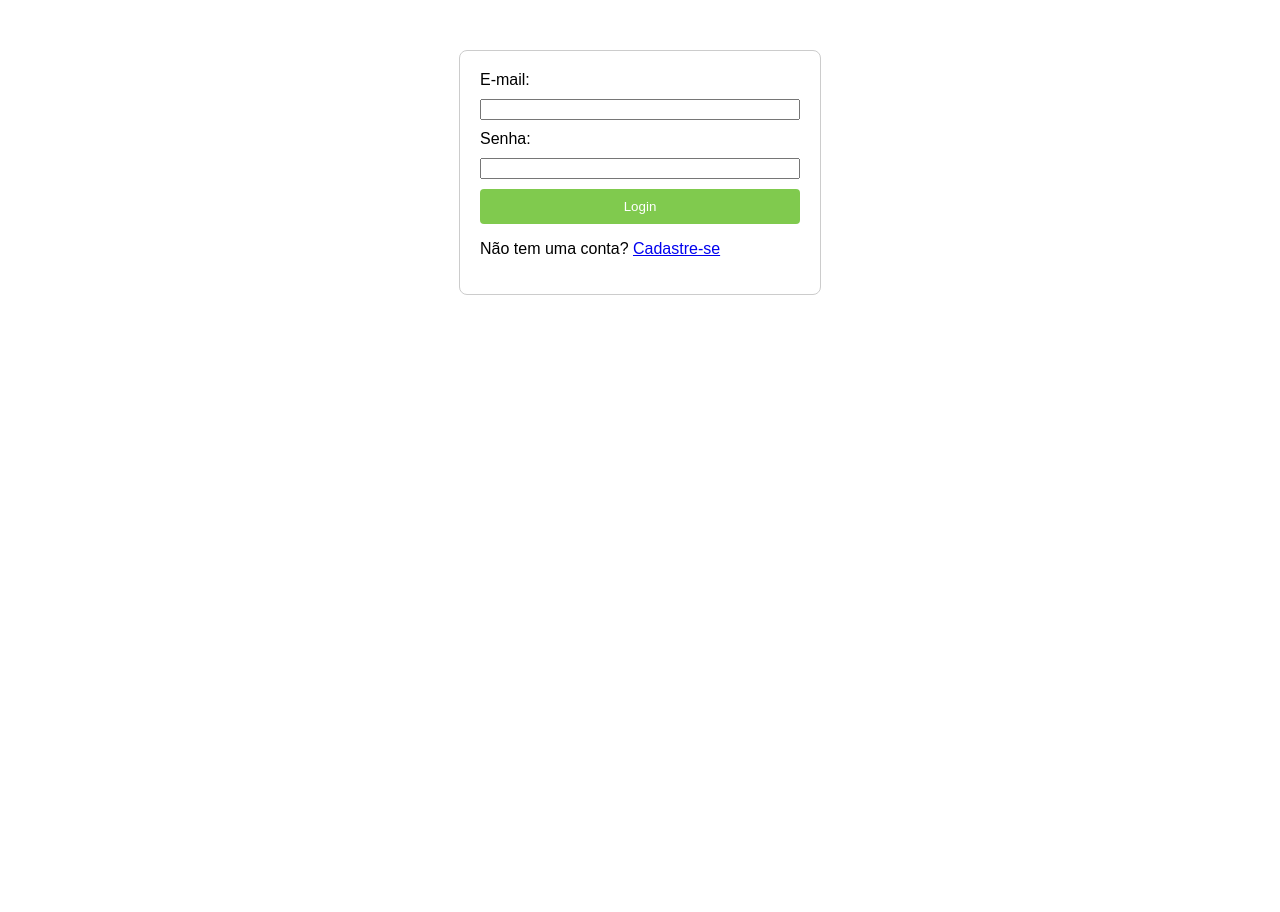
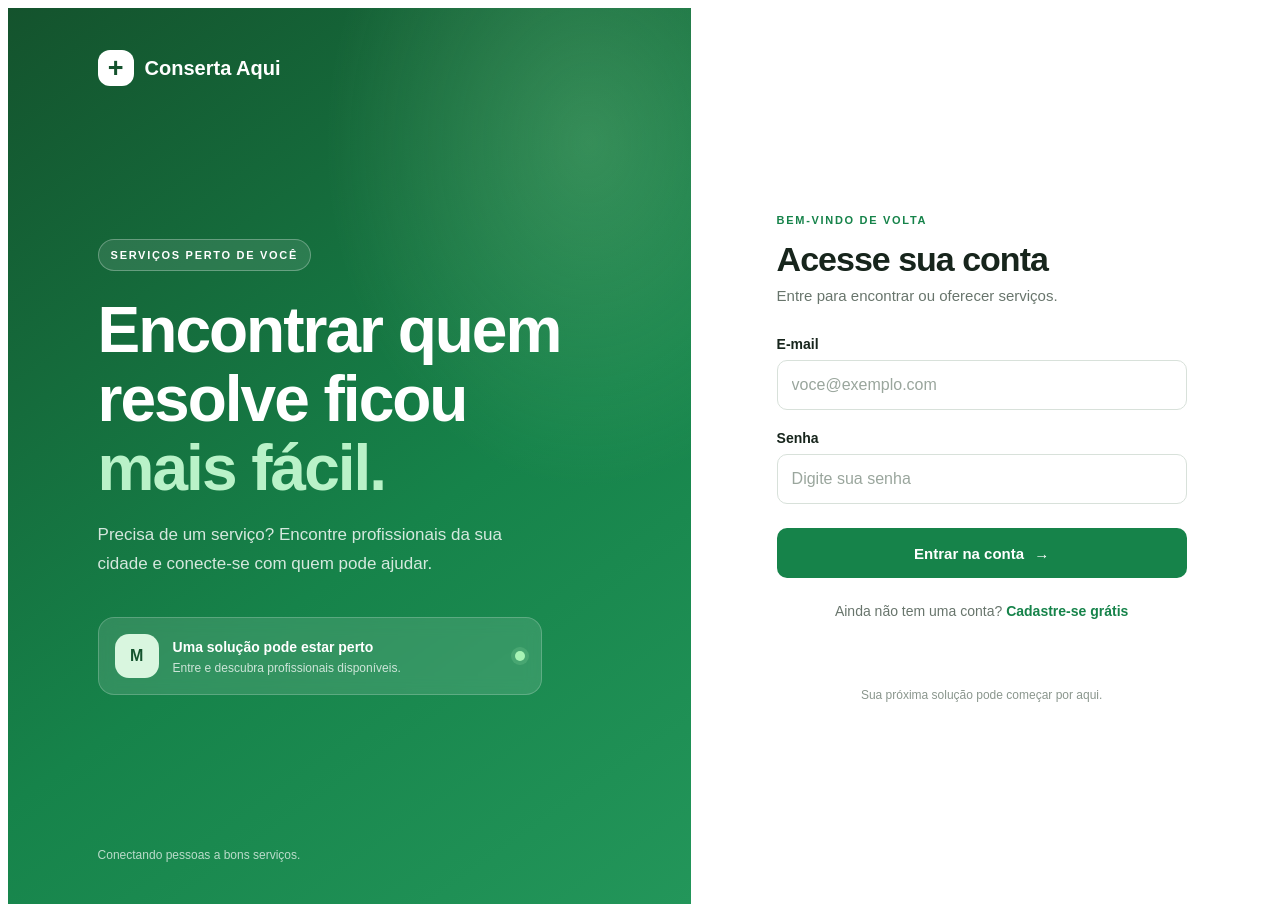
Before and after one commit to ProjEngSoft/Projeto-Scrum---ES-1, a Next.js app: page / in a window 1280 px wide. Before the commit the page ends 800 px from the top, so only its background shows below. Built offline with nearby package versions, Linux system fonts and the light colour scheme.

Commit message:
style: bonitificação de login

```diff
--- a/app/login.css
+++ b/app/login.css
@@ -1,25 +1,235 @@
-.container-login {
-  max-width: 320px;
-  margin: 50px auto;
-  padding: 20px;
-  border: 1px solid #ccc;
-  border-radius: 8px;
-  font-family: sans-serif;
+.pagina-login {
+  --verde-escuro: #14532d;
+  --verde: #16834a;
+  --verde-claro: #eaf6ee;
+  --texto: #17251c;
+  --texto-suave: #68756c;
+
+  display: grid;
+  grid-template-columns: minmax(0, 1fr) minmax(420px, 0.85fr);
+  min-height: 100vh;
+  background: #fff;
+  color: var(--texto);
+  font-family: Arial, Helvetica, sans-serif;
+}
+
+.painel-apresentacao {
+  display: flex;
+  flex-direction: column;
+  justify-content: space-between;
+  min-height: 100vh;
+  padding: 42px clamp(32px, 7vw, 100px);
+  color: white;
+  background:
+    radial-gradient(ellipse at 85% 15%, rgba(139, 210, 151, 0.28), transparent 32%),
+    linear-gradient(145deg, #14532d 0%, #16834a 58%, #23965a 100%);
+}
+
+.marca {
+  display: inline-flex;
+  align-items: center;
+  gap: 11px;
+  width: fit-content;
+  color: white;
+  font-size: 20px;
+  font-weight: 700;
+  text-decoration: none;
+}
+
+.marca-icone {
+  display: grid;
+  width: 36px;
+  height: 36px;
+  place-items: center;
+  border-radius: 12px;
+  color: var(--verde-escuro);
+  background: white;
+  font-size: 27px;
+  line-height: 1;
+}
+
+.apresentacao-conteudo {
+  max-width: 580px;
+  margin: 70px 0;
+}
+
+.etiqueta,
+.boas-vindas {
+  font-size: 11px;
+  font-weight: 700;
+  letter-spacing: 1.7px;
+}
+
+.etiqueta {
+  display: inline-block;
+  padding: 9px 12px;
+  border: 1px solid rgba(255, 255, 255, 0.28);
+  border-radius: 999px;
+  background: rgba(255, 255, 255, 0.1);
+}
+
+.apresentacao-conteudo h1 {
+  margin: 25px 0 18px;
+  font-size: clamp(38px, 5vw, 64px);
+  line-height: 1.08;
+  letter-spacing: -2px;
+}
+
+.apresentacao-conteudo h1 span {
+  color: #b9f2c8;
+}
+
+.texto-apresentacao {
+  max-width: 440px;
+  color: rgba(255, 255, 255, 0.82);
+  font-size: 17px;
+  line-height: 1.7;
+}
+
+.cartao-destaque {
+  display: flex;
+  align-items: center;
+  gap: 14px;
+  max-width: 410px;
+  margin-top: 38px;
+  padding: 16px;
+  border: 1px solid rgba(255, 255, 255, 0.2);
+  border-radius: 16px;
+  background: rgba(255, 255, 255, 0.12);
+  backdrop-filter: blur(8px);
+}
+
+.avatar-profissional {
+  display: grid;
+  flex: 0 0 44px;
+  width: 44px;
+  height: 44px;
+  place-items: center;
+  border-radius: 14px;
+  color: var(--verde-escuro);
+  background: #d9f6df;
+  font-weight: 700;
+}
+
+.cartao-destaque strong {
+  font-size: 14px;
+}
+
+.cartao-destaque p {
+  margin: 5px 0 0;
+  color: rgba(255, 255, 255, 0.76);
+  font-size: 12px;
+}
+
+.sinal-online {
+  width: 10px;
+  height: 10px;
+  margin-left: auto;
+  border-radius: 50%;
+  background: #a7f3b5;
+  box-shadow: 0 0 0 4px rgba(167, 243, 181, 0.16);
+}
+
+.rodape-apresentacao,
+.nota-privacidade {
+  margin: 0;
+  font-size: 12px;
+}
+
+.rodape-apresentacao {
+  color: rgba(255, 255, 255, 0.7);
+}
+
+.painel-formulario {
+  display: flex;
+  flex-direction: column;
+  align-items: center;
+  justify-content: center;
+  min-height: 100vh;
+  padding: 48px 32px;
+}
+
+.formulario-conteudo {
+  width: 100%;
+  max-width: 410px;
+}
+
+.boas-vindas {
+  color: var(--verde);
+}
+
+.formulario-conteudo h2 {
+  margin: 12px 0 8px;
+  font-size: 34px;
+  letter-spacing: -1px;
+}
+
+.subtitulo-login {
+  margin: 0 0 32px;
+  color: var(--texto-suave);
+  font-size: 15px;
 }
 
 .formulario-login {
   display: flex;
   flex-direction: column;
-  gap: 10px;
+  gap: 20px;
+}
+
+.campo-login {
+  display: flex;
+  flex-direction: column;
+  gap: 8px;
+}
+
+.campo-login label {
+  font-size: 14px;
+  font-weight: 600;
+}
+
+.campo-login input {
+  box-sizing: border-box;
+  width: 100%;
+  height: 50px;
+  padding: 0 14px;
+  border: 1px solid #d8e1da;
+  border-radius: 10px;
+  outline: none;
+  background: #fff;
+  color: var(--texto);
+  font: inherit;
+  transition: border-color 0.2s, box-shadow 0.2s;
+}
+
+.campo-login input::placeholder {
+  color: #9aa69d;
+}
+
+.campo-login input:focus {
+  border-color: var(--verde);
+  box-shadow: 0 0 0 3px rgba(22, 131, 74, 0.13);
 }
 
 .botao-entrar {
-  background-color: #80ca4e;
+  display: flex;
+  align-items: center;
+  justify-content: center;
+  gap: 10px;
+  min-height: 50px;
+  margin-top: 4px;
+  border: 0;
+  border-radius: 10px;
   color: white;
-  padding: 10px;
-  border: none;
-  border-radius: 4px;
+  background: var(--verde);
+  font-size: 15px;
+  font-weight: 700;
   cursor: pointer;
+  transition: background 0.2s, transform 0.2s;
+}
+
+.botao-entrar:hover:not(:disabled) {
+  transform: translateY(-1px);
+  background: var(--verde-escuro);
 }
 
 .botao-entrar:disabled {
@@ -28,29 +238,66 @@
 }
 
 .mensagem-erro {
+  margin: 0;
+  padding: 11px 13px;
+  border: 1px solid #fecdca;
+  border-radius: 9px;
   color: #b42318;
-  background-color: #fef3f2;
-  border: 1px solid #fecdca;
-  border-radius: 4px;
-  padding: 8px;
-  margin: 0;
+  background: #fef3f2;
   font-size: 14px;
 }
 
-.container-home {
-  max-width: 600px;
-  margin: 50px auto;
-  padding: 24px;
-  border: 1px solid #ccc;
-  border-radius: 8px;
-  font-family: sans-serif;
+.texto-cadastro {
+  margin-top: 25px;
+  color: var(--texto-suave);
+  text-align: center;
+  font-size: 14px;
 }
 
-.botao-sair {
-  background-color: #d92d20;
-  color: white;
-  padding: 10px 16px;
-  border: none;
-  border-radius: 4px;
-  cursor: pointer;
+.texto-cadastro a {
+  color: var(--verde);
+  font-weight: 700;
+  text-decoration: none;
 }
+
+.texto-cadastro a:hover {
+  text-decoration: underline;
+}
+
+.nota-privacidade {
+  margin-top: 55px;
+  color: #8a968d;
+  text-align: center;
+}
+
+@media (max-width: 800px) {
+  .pagina-login {
+    grid-template-columns: 1fr;
+  }
+
+  .painel-apresentacao {
+    min-height: auto;
+    padding: 28px 24px 36px;
+  }
+
+  .apresentacao-conteudo {
+    margin: 55px 0 20px;
+  }
+
+  .apresentacao-conteudo h1 {
+    font-size: clamp(38px, 10vw, 54px);
+  }
+
+  .rodape-apresentacao {
+    display: none;
+  }
+
+  .painel-formulario {
+    min-height: auto;
+    padding: 48px 24px 28px;
+  }
+
+  .nota-privacidade {
+    margin-top: 35px;
+  }
+}
--- a/app/page.js
+++ b/app/page.js
@@ -32,13 +32,78 @@ export default function TelaLogin() {
   }
 
   return (
-    <div className="container-login">
+    <main className="pagina-login">
+      <section className="painel-apresentacao">
+        <Link href="/" className="marca">
+          <span className="marca-icone" aria-hidden="true">
+            +
+          </span>
+          Conserta Aqui
+        </Link>
+
+        <div className="apresentacao-conteudo">
+          <span className="etiqueta">SERVIÇOS PERTO DE VOCÊ</span>
+
+          <h1>
+            Encontrar quem
+            <br />
+            resolve ficou <span>mais fácil.</span>
+          </h1>
+
+          <p className="texto-apresentacao">
+            Precisa de um serviço? Encontre profissionais da sua cidade e
+            conecte-se com quem pode ajudar.
+          </p>
+
+          <div className="cartao-destaque">
+            <div className="avatar-profissional" aria-hidden="true">
+              M
+            </div>
+            <div>
+              <strong>Uma solução pode estar perto</strong>
+              <p>Entre e descubra profissionais disponíveis.</p>
+            </div>
+            <span className="sinal-online" aria-label="Disponível" />
+          </div>
+        </div>
+
+        <p className="rodape-apresentacao">
+          Conectando pessoas a bons serviços.
+        </p>
+      </section>
+
+      <section className="painel-formulario">
+        <div className="formulario-conteudo">
+          <span className="boas-vindas">BEM-VINDO DE VOLTA</span>
+          <h2>Acesse sua conta</h2>
+          <p className="subtitulo-login">
+            Entre para encontrar ou oferecer serviços.
+          </p>
+
           <form onSubmit={logar} className="formulario-login">
-        <label htmlFor="email">E-mail:</label>
-        <input id="email" name="email" type="email" required />
+            <div className="campo-login">
+              <label htmlFor="email">E-mail</label>
+              <input
+                id="email"
+                name="email"
+                type="email"
+                placeholder="voce@exemplo.com"
+                autoComplete="email"
+                required
+              />
+            </div>
 
-        <label htmlFor="senha">Senha:</label>
-        <input id="senha" name="senha" type="password" required />
+            <div className="campo-login">
+              <label htmlFor="senha">Senha</label>
+              <input
+                id="senha"
+                name="senha"
+                type="password"
+                placeholder="Digite sua senha"
+                autoComplete="current-password"
+                required
+              />
+            </div>
 
             {erro && (
               <p className="mensagem-erro" role="alert">
@@ -46,14 +111,26 @@ export default function TelaLogin() {
               </p>
             )}
 
-        <button type="submit" className="botao-entrar" disabled={carregando}>
-          {carregando ? "Entrando..." : "Login"}
+            <button
+              type="submit"
+              className="botao-entrar"
+              disabled={carregando}
+            >
+              {carregando ? "Entrando..." : "Entrar na conta"}
+              {!carregando && <span aria-hidden="true">→</span>}
             </button>
           </form>
 
-      <p>
-        Não tem uma conta? <Link href="/cadastro">Cadastre-se</Link>
+          <p className="texto-cadastro">
+            Ainda não tem uma conta?{" "}
+            <Link href="/cadastro">Cadastre-se grátis</Link>
           </p>
         </div>
+
+        <p className="nota-privacidade">
+          Sua próxima solução pode começar por aqui.
+        </p>
+      </section>
+    </main>
   );
 }
```
Lines whose indentation alone changed are shown as unchanged.
